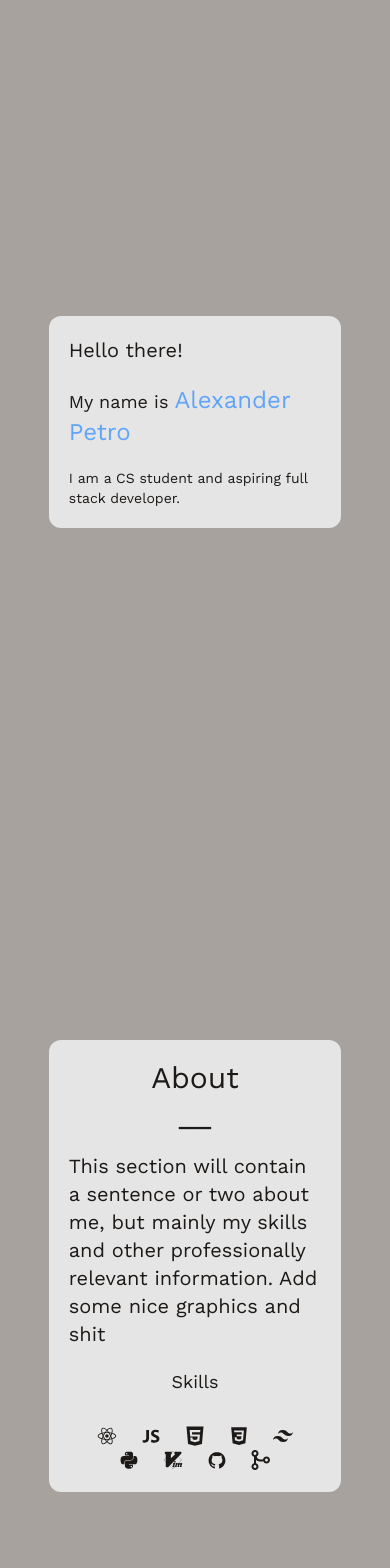
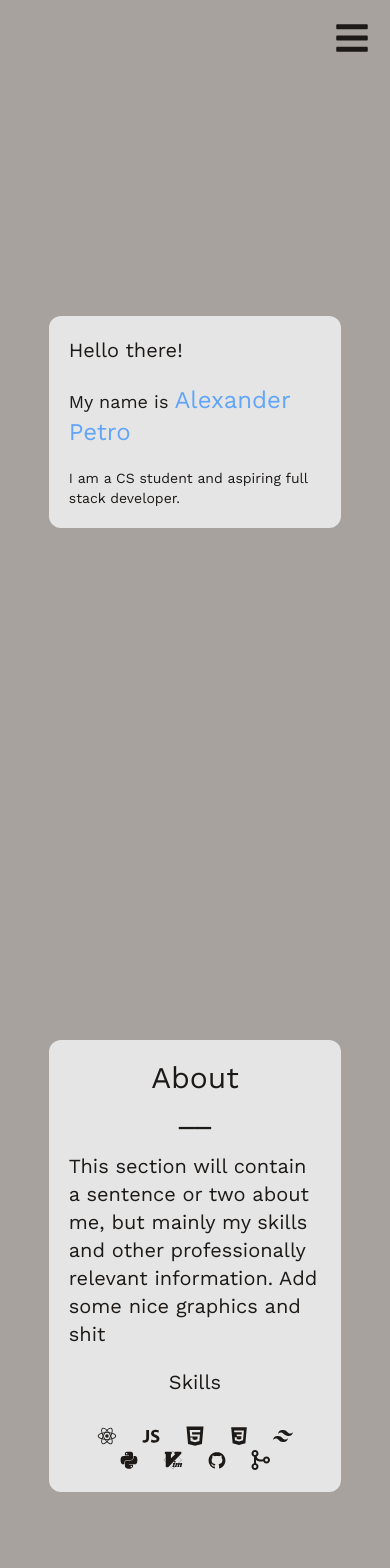
Before and after one commit to justatoaster47/portfolio_site, a Next.js app: page / in a window 390 px wide. Shown: the top 1568 px of the page. Built offline with nearby package versions, Linux system fonts and the light colour scheme.

Commit message:
responsive navbar

```diff
--- a/app/page.js
+++ b/app/page.js
@@ -8,7 +8,7 @@ const page = () => {
   return (
     <section >
 
-      {/* <Nav /> */}
+      <Nav />
       <Landing />
       <About />
       <Projects />
--- a/components/Nav.js
+++ b/components/Nav.js
@@ -17,6 +17,10 @@ const Nav = () => {
     setIsVisible(false);
   };
 
+  const toggleVisibility = () => {
+    setIsVisible(!isVisible);
+  };
+
   useEffect(() => {
     // Use useEffect only for client-side logic
     const isClient = typeof window !== 'undefined';
@@ -27,11 +31,12 @@ const Nav = () => {
 
   return (
     <header className='fixed top-0 w-full h-40 z-50 bg-transparent' onMouseLeave={handleMouseLeave}>
+
       {/* <a href="/">
         <Image src='/react-icon.png' alt='Logo' height={80} width={80} className='absolute z-10 p-5'/>
       </a> */}
 
-      <nav className={`flex w-full items-center justify-center gap-10 h-30 p-5 text-2xl duration-300 transition-opacity bg-transparent ${isVisible ? "opacity-100" : "opacity-0"}`}>
+      <nav className={`fcenter flex-col justify-center gap-10 min-h-30 p-5 text-2xl duration-300 transition-opacity bg-primary ${isVisible ? "opacity-100" : "opacity-0"} md:flex-row md:bg-transparent`}>
         <Link href="#Home" onClick={handleMouseLeave} className="hover:text-hovertextcolor">
           Home
         </Link>
@@ -46,9 +51,17 @@ const Nav = () => {
         </Link>
       </nav>
 
-      <button className='absolute top-5 right-5 bg-transparent border-none outline-none' onMouseEnter={handleMouseEnter}>
+
+
+      <button className='absolute top-5 right-5 bg-transparent border-none outline-none hidden md:block' onMouseEnter={handleMouseEnter}>
         <FaBars className='text-4xl '/>
       </button>
+
+      <button className='absolute top-5 right-5 bg-transparent border-none outline-none md:hidden' onClick={toggleVisibility}>
+        <FaBars className='text-4xl '/>
+      </button>
+
+
     </header>
   );
 }
--- a/pages/About.js
+++ b/pages/About.js
@@ -37,7 +37,7 @@ const About = () => {
         </p>
 
         <div className='flex-col text-2xl justify-center p-5 pb-2'>
-          <p className="flex justify-center text-lg md:text-4xl">
+          <p className="flex justify-center text-xl md:text-5xl">
             Skills
           </p>
           <p className="flex justify-center italic text-sm md:text-xl h-5">
```
